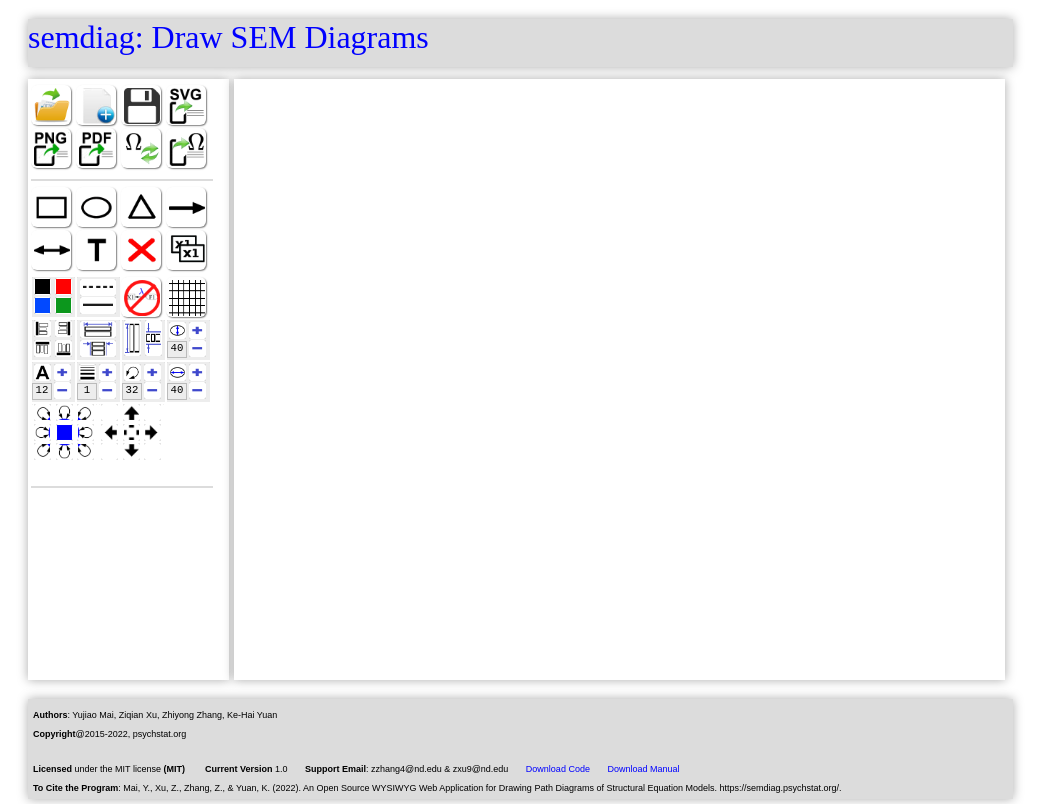
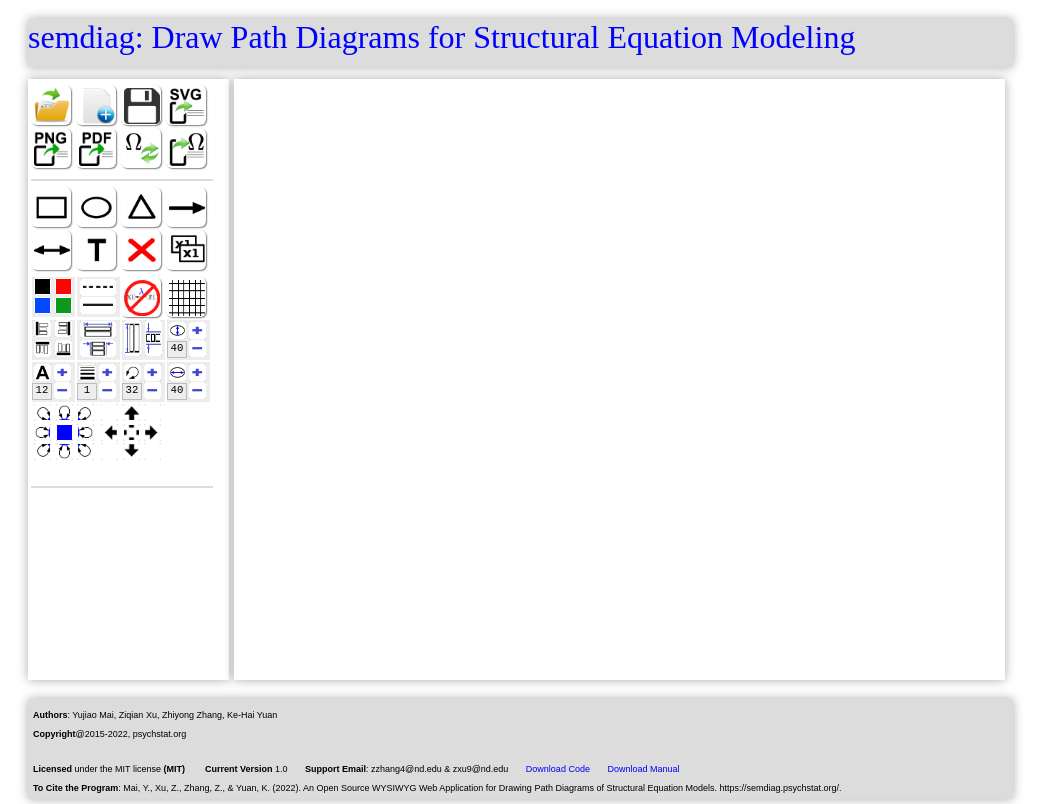
Before and after one commit to johnnyzhz/semdiag, a plain HTML site: page index.html in a window 1280 px wide. Shown: the whole page, without its empty margins (0-1058 px from the left). Drawn offline with nearby package versions, Linux system fonts and the light colour scheme; some packages are replaced by stand-ins of ours.

Commit message:
Update index.html

```diff
--- a/index.html
+++ b/index.html
@@ -37,7 +37,7 @@
 <div class ="semdiag">
 	<div id="header">
 	   <div  class="bar">
-			 <a href="/" >semdiag: Draw SEM Diagrams</a> </br></br>
+			 <a href="/" >semdiag: Draw Path Diagrams for Structural Equation Modeling</a> </br></br>
 	  </div>
 	</div>
 	<div id="pdsvgpage" >
```
